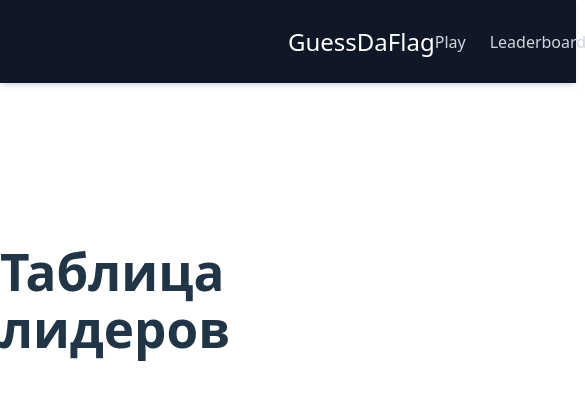
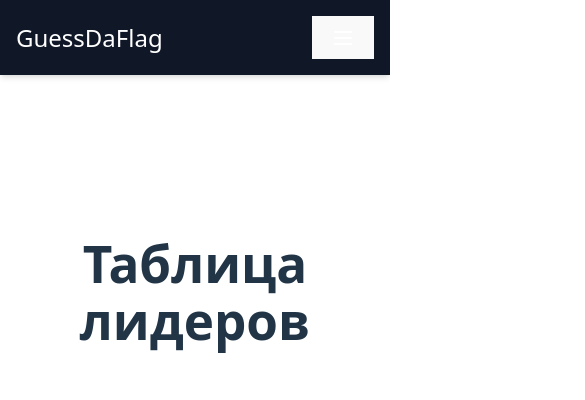
Before and after one commit to sk1F25/guess-da-flag, a React (Vite) app: page /leaderboard in a window 390 px wide. Shown: the top 400 px of the page, 585 px wide, since content can reach past the window. Built offline with nearby package versions, Linux system fonts and the light colour scheme; no server answers.

Commit message:
🔨 make responsive styles

```diff
--- a/src/components/header/header.jsx
+++ b/src/components/header/header.jsx
@@ -1,15 +1,34 @@
 import { Link } from "react-router-dom";
 import avatar from "./avatar.jpg";
+import { useState } from "react";
+import { MenuButton } from "../ui/menu-button";
 
 export function Header() {
+  const [isMenuOpen, setIsMenuOpen] = useState(false);
+
   return (
-    <header className="w-full py-4 px-72 bg-gray-900 shadow-md flex justify-between">
-      <Link to="/" className="text-2xl font-bold text-white flex items-center">
+    <header className="w-full py-4 bg-gray-900 shadow-md">
+      <div className="px-4 flex flex-col md:flex-row md:justify-center md:gap-50">
+        <div className="flex justify-between items-center">
+          <Link
+            to="/"
+            className="text-2xl font-bold text-white flex items-center"
+          >
             GuessDaFlag
           </Link>
-      <div className="flex items-center justify-between gap-10">
+          <MenuButton
+            onClick={() => setIsMenuOpen(!isMenuOpen)}
+            isMenuOpen={isMenuOpen}
+          />
+        </div>
+
+        <div
+          className={`${
+            isMenuOpen ? "flex" : "hidden"
+          } md:flex flex-col md:flex-row items-center justify-between gap-4 md:gap-10 mt-4 md:mt-0`}
+        >
           <nav>
-          <div className="flex items-center space-x-6">
+            <div className="flex flex-col md:flex-row items-center space-y-4 md:space-y-0 md:space-x-6">
               <Link
                 to="/game"
                 className="text-gray-300 hover:text-white transition-colors"
@@ -26,8 +45,13 @@ export function Header() {
           </nav>
           <button className="flex items-center gap-2 text-gray-300 hover:text-white transition-colors">
             <span>Profile</span>
-          <img src={avatar} className="w-8 h-8 rounded-full object-cover"></img>
+            <img
+              src={avatar}
+              className="w-8 h-8 rounded-full object-cover"
+              alt="Profile"
+            ></img>
           </button>
+        </div>
       </div>
     </header>
   );
--- /dev/null
+++ b/src/components/ui/load-spinner.jsx
@@ -0,0 +1,19 @@
+import { clsx } from "clsx";
+
+export function LoadSpinner({ className }) {
+  return (
+    <div
+      className={clsx(
+        className,
+        `inline-block h-8 w-8 animate-spin rounded-full
+        border-4 border-solid border-current border-r-transparent align-[-0.125em]
+        text-warning motion-reduce:animate-[spin_1.5s_linear_infinite]`
+      )}
+      role="status"
+    >
+      <span className="!absolute !-m-px !h-px !w-px !overflow-hidden !whitespace-nowrap !border-0 !p-0 ![clip:rect(0,0,0,0)]">
+        Loading...
+      </span>
+    </div>
+  );
+}
--- /dev/null
+++ b/src/components/ui/menu-button.jsx
@@ -0,0 +1,28 @@
+export function MenuButton({ onClick, isMenuOpen }) {
+  return (
+    <button className="md:hidden text-white" onClick={onClick}>
+      <svg
+        className="w-6 h-6"
+        fill="none"
+        stroke="currentColor"
+        viewBox="0 0 24 24"
+      >
+        {isMenuOpen ? (
+          <path
+            strokeLinecap="round"
+            strokeLinejoin="round"
+            strokeWidth={2}
+            d="M6 18L18 6M6 6l12 12"
+          />
+        ) : (
+          <path
+            strokeLinecap="round"
+            strokeLinejoin="round"
+            strokeWidth={2}
+            d="M4 6h16M4 12h16M4 18h16"
+          />
+        )}
+      </svg>
+    </button>
+  );
+}
--- a/src/pages/game/game.jsx
+++ b/src/pages/game/game.jsx
@@ -1,6 +1,7 @@
 import clsx from "clsx";
 import { useGame } from "../../hooks/useGame";
 import { useState } from "react";
+import { LoadSpinner } from "../../components/ui/load-spinner";
 
 export function Game({ className }) {
   const {
@@ -26,7 +27,7 @@ export function Game({ className }) {
       <div className="min-h-[400px] flex flex-col items-center justify-center">
         {gameStarted ? (
           loading ? (
-            <div className="text-gray-500">loading flag...</div>
+            <LoadSpinner />
           ) : (
             <>
               <div className="mb-8 w-64 h-48 flex items-center justify-center rounded-lg p-4">
--- a/src/pages/leaderboard/leaderboard.jsx
+++ b/src/pages/leaderboard/leaderboard.jsx
@@ -1,7 +1,7 @@
 export function Leaderboard() {
   return (
     <div className="flex flex-col items-center justify-center pt-40">
-      <h1 className="text-3xl font-bold mb-6">Таблица лидеров</h1>
+      <h1 className="text-2xl font-bold mb-6 text-center">Таблица лидеров</h1>
     </div>
   );
 }
```
Lines whose indentation alone changed are shown as unchanged.
